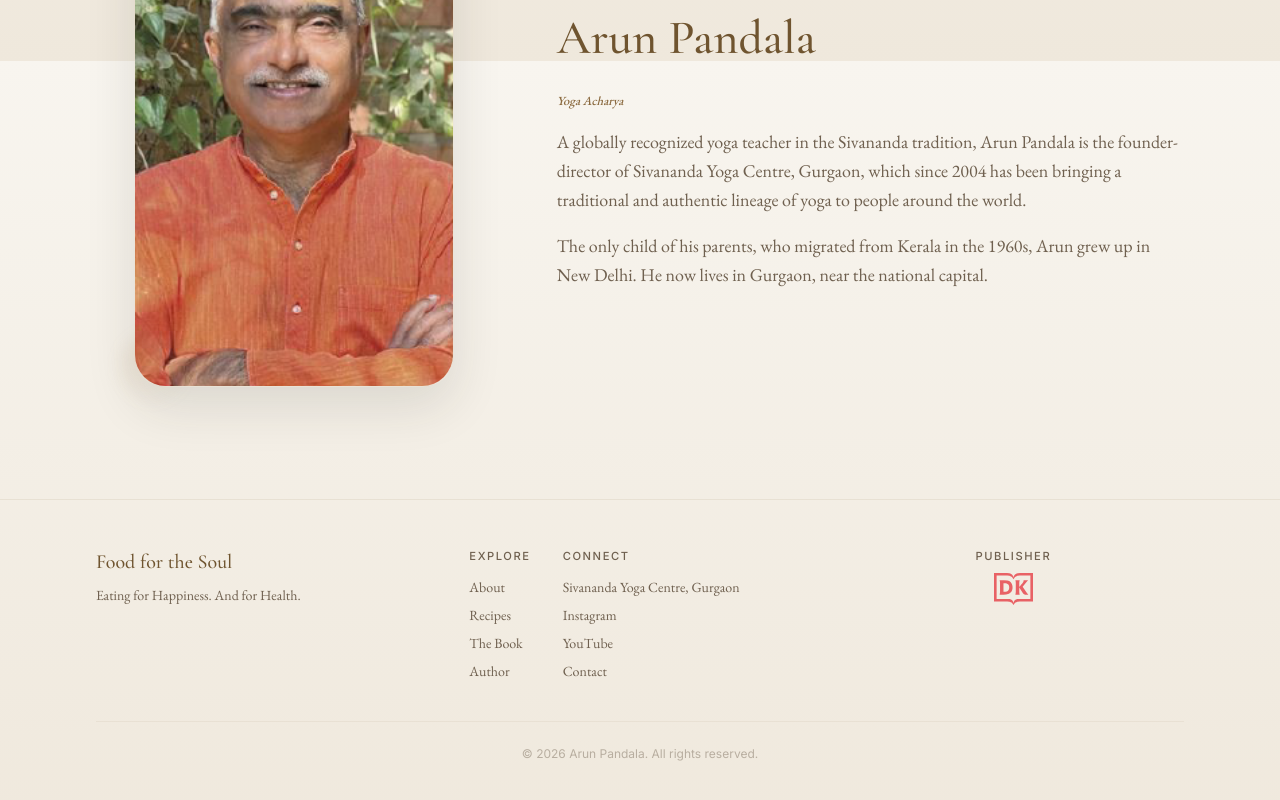
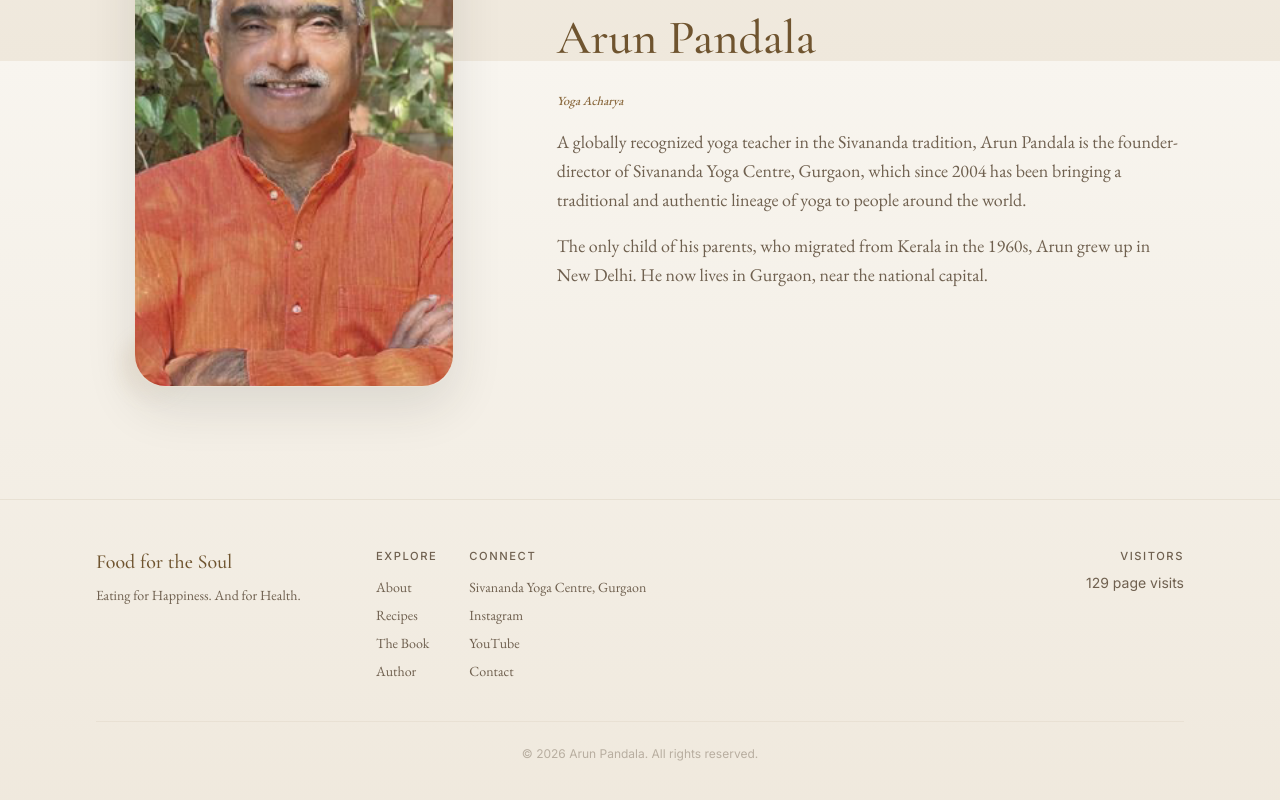
Before and after one commit to abhavk/the-yoga-cookbook, a Next.js app: page / in a window 1280 px wide. Shown: the part 5539-6339 px from the top of the page. Built offline with nearby package versions, Linux system fonts and the light colour scheme.

Commit message:
Add footer visitor counter

```diff
--- a/src/components/Footer.tsx
+++ b/src/components/Footer.tsx
@@ -1,8 +1,10 @@
+import VisitorCounter from "./VisitorCounter";
+
 export default function Footer() {
   return (
     <footer className="border-t border-brass/10 py-12">
       <div className="mx-auto max-w-6xl px-6 lg:px-8">
-        <div className="grid gap-8 md:grid-cols-3">
+        <div className="grid gap-8 md:grid-cols-4">
           {/* Brand */}
           <div>
             <p className="mb-2 font-[family-name:var(--font-display)] text-xl font-medium text-brass-dark">
@@ -14,7 +16,7 @@ export default function Footer() {
           </div>
 
           {/* Links */}
-          <div className="flex gap-8">
+          <div className="flex gap-8 md:col-span-2">
             <div>
               <p className="mb-3 font-[family-name:var(--font-sans)] text-[0.7rem] font-medium uppercase tracking-[0.14em] text-text-muted">
                 Explore
@@ -56,17 +58,7 @@ export default function Footer() {
             </div>
           </div>
 
-          {/* Publisher */}
-          <div className="text-center md:text-center">
-            <p className="mb-2 font-[family-name:var(--font-sans)] text-[0.7rem] font-medium uppercase tracking-[0.14em] text-text-muted">
-              Publisher
-            </p>
-            <img
-              src="/DK_(2020).svg"
-              alt="DK (Dorling Kindersley)"
-              className="mx-auto h-8 w-auto opacity-60"
-            />
-          </div>
+          <VisitorCounter />
         </div>
 
         <div className="mt-10 border-t border-brass/8 pt-6 text-center">
--- /dev/null
+++ b/src/components/VisitorCounter.tsx
@@ -0,0 +1,36 @@
+"use client";
+
+import { useMemo } from "react";
+
+const STORAGE_KEY = "food-for-the-soul-visitor-count";
+const VISITOR_INCREMENT = 1;
+const VISITOR_BASELINE = 128;
+
+function getVisitorCount() {
+  if (typeof window === "undefined") {
+    return null;
+  }
+
+  const storedCount = window.localStorage.getItem(STORAGE_KEY);
+  const parsedCount = storedCount ? Number(storedCount) : VISITOR_BASELINE;
+  const safeCount = Number.isFinite(parsedCount) ? parsedCount + VISITOR_INCREMENT : VISITOR_BASELINE;
+
+  window.localStorage.setItem(STORAGE_KEY, String(safeCount));
+
+  return safeCount;
+}
+
+export default function VisitorCounter() {
+  const visitorCount = useMemo(() => getVisitorCount(), []);
+
+  return (
+    <div className="text-center md:text-right">
+      <p className="mb-2 font-[family-name:var(--font-sans)] text-[0.7rem] font-medium uppercase tracking-[0.14em] text-text-muted">
+        Visitors
+      </p>
+      <p className="font-[family-name:var(--font-sans)] text-sm text-text-muted">
+        {visitorCount === null ? "Loading..." : `${visitorCount.toLocaleString()} page visits`}
+      </p>
+    </div>
+  );
+}
```
